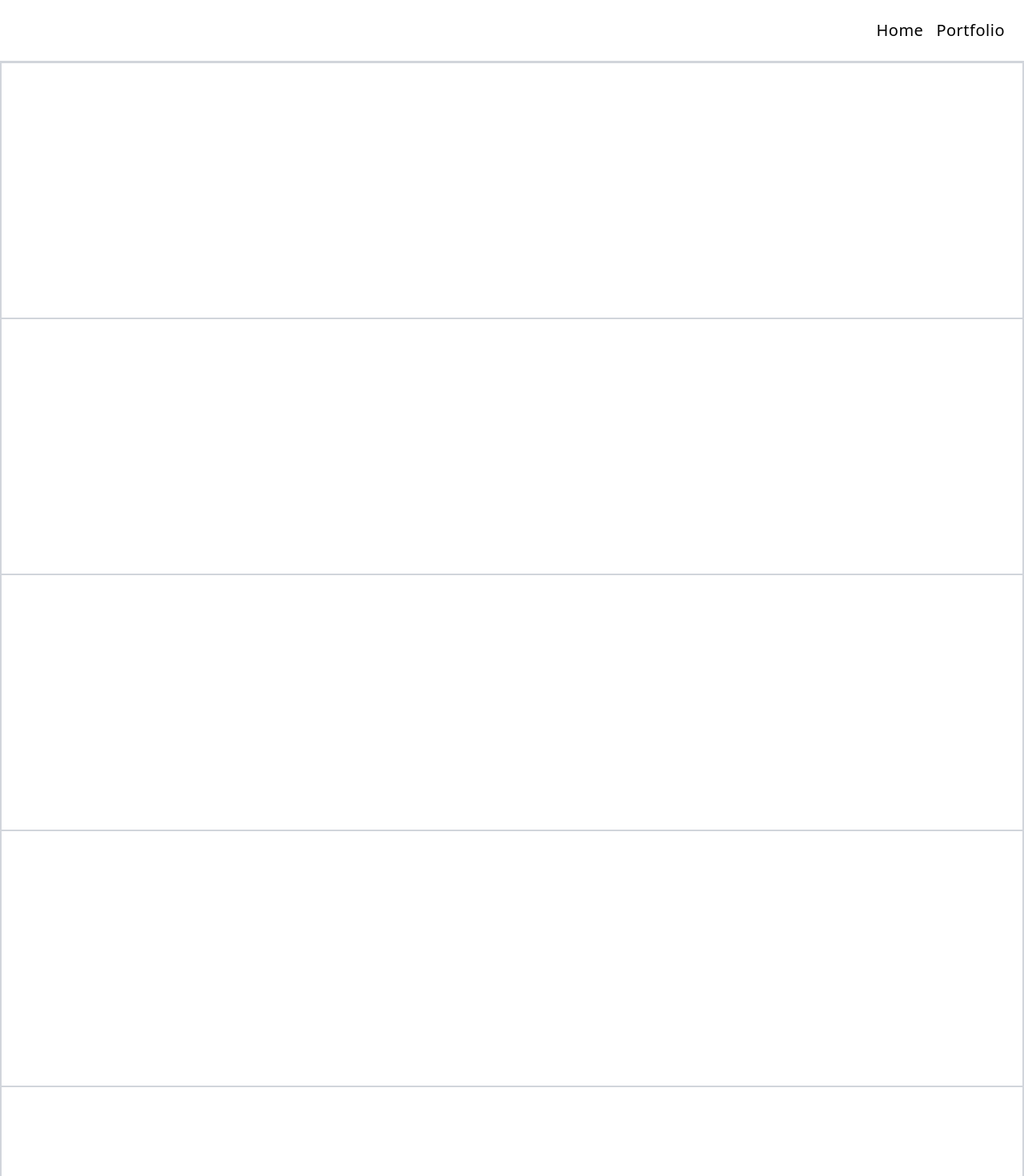
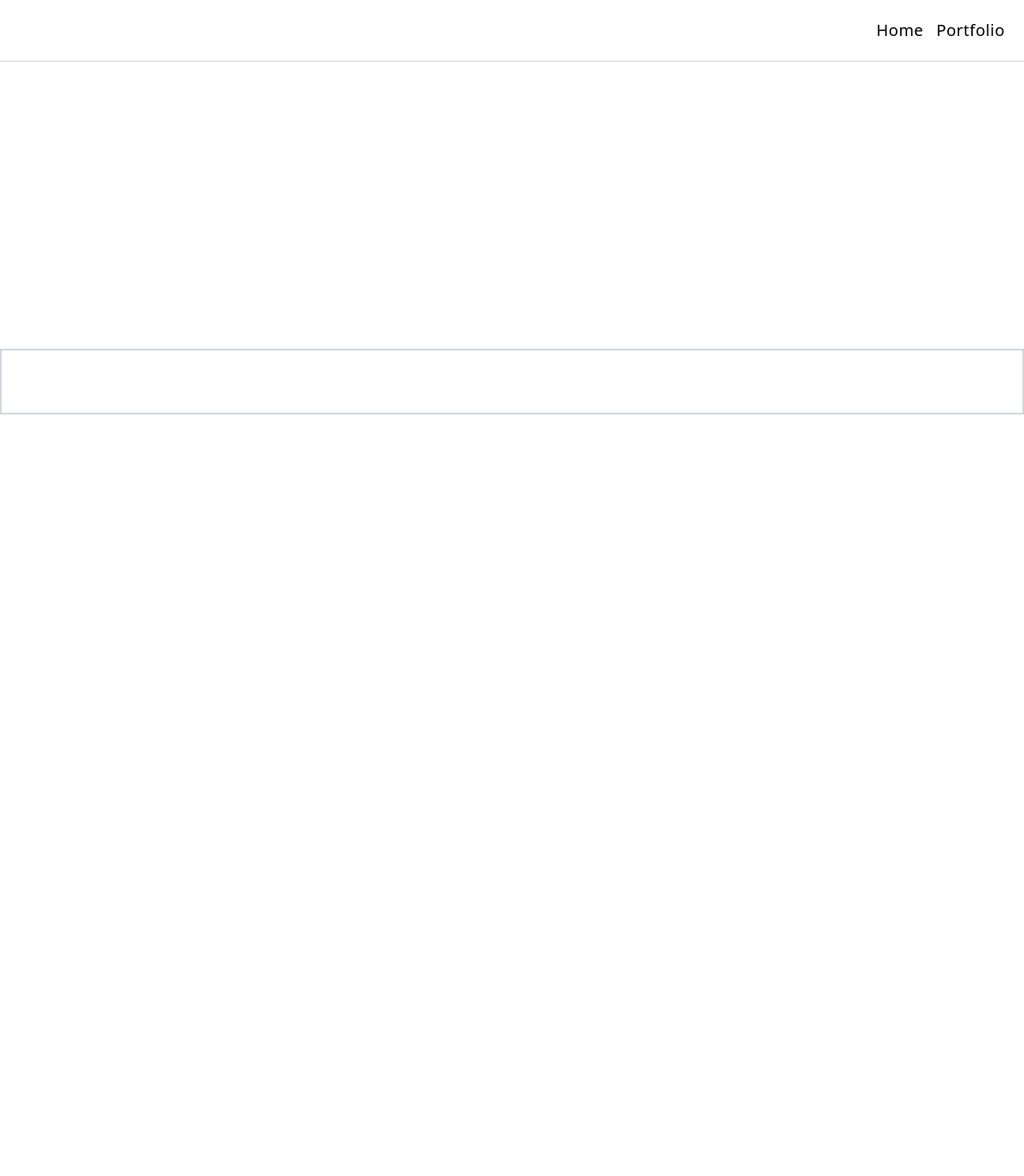
Before and after one commit to skystanoyevitch/sky-portfolio, a React (Create React App) app: page /portfolio in a window 1280 px wide. Shown: the top 1470 px of the page at 80% size. After the commit the page ends 1065 px from the top, so only its background shows below. Built offline with nearby package versions, Linux system fonts and the light colour scheme.

Commit message:
added according

```diff
--- a/src/Pages/Portfolio/Portfolio.jsx
+++ b/src/Pages/Portfolio/Portfolio.jsx
@@ -1,17 +1,23 @@
-import React from "react";
+import React, { useState } from "react";
 
 function Portfolio() {
+  const [buttonOpen, setButtonOpen] = useState(false);
+  console.log(buttonOpen);
   return (
     <>
-      <div className="text-white flex flex-col justify-center">
+      <div className="h-screen text-white flex flex-col justify-center">
         <div className="container mx-auto">
           <div className="">
             <div className="border">
-              <div className="border h-80">Col 1</div>
-              <div className="border h-80">Col 1</div>
-              <div className="border h-80">Col 1</div>
-              <div className="border h-80">Col 1</div>
-              <div className="border h-80">Col 1</div>
+              <button
+                type="button"
+                className={`border h-20 ${
+                  buttonOpen ? "h-60" : "h-20"
+                } w-full transition-all`}
+                onClick={() => setButtonOpen(!buttonOpen)}
+              >
+                Col 1
+              </button>
             </div>
           </div>
         </div>
```
